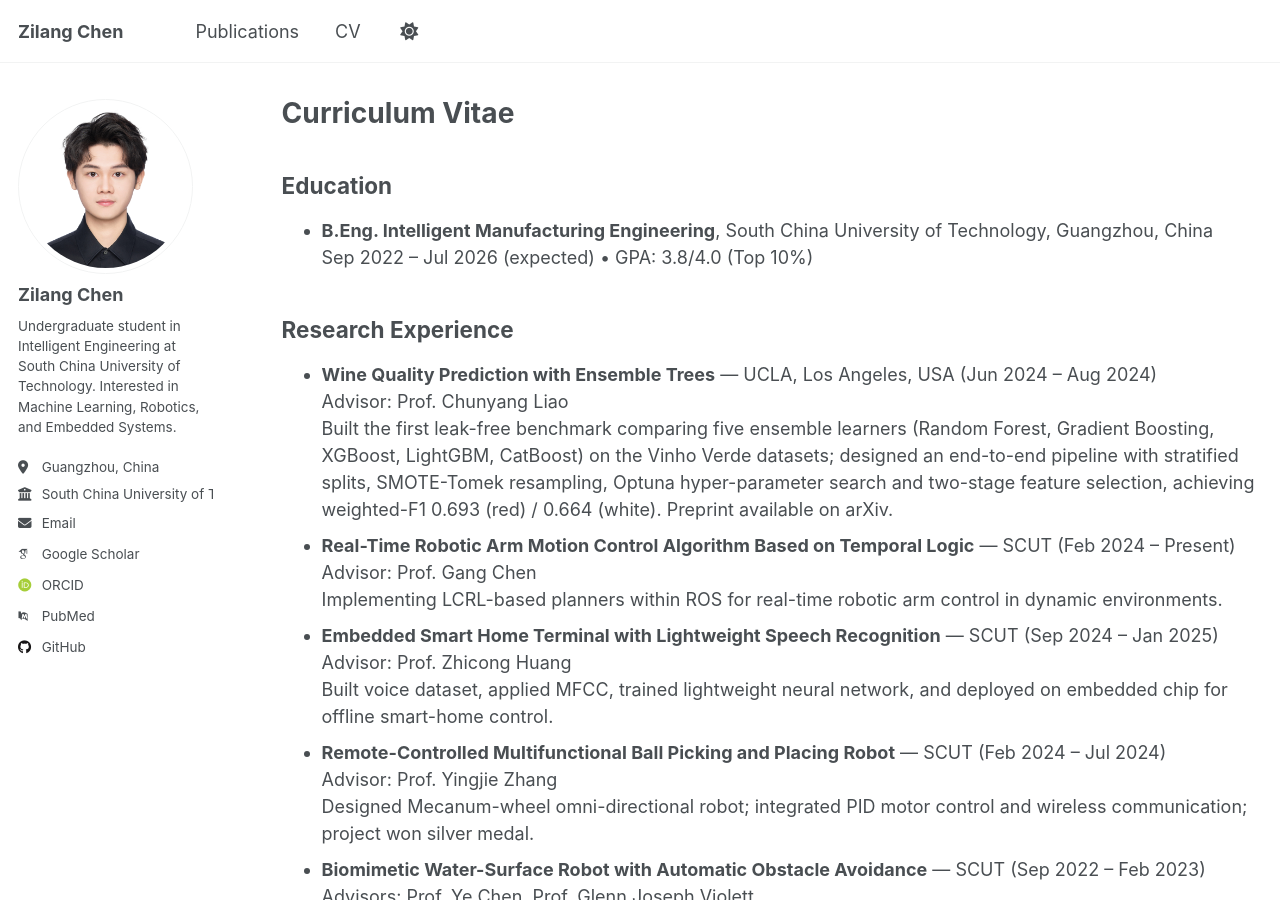
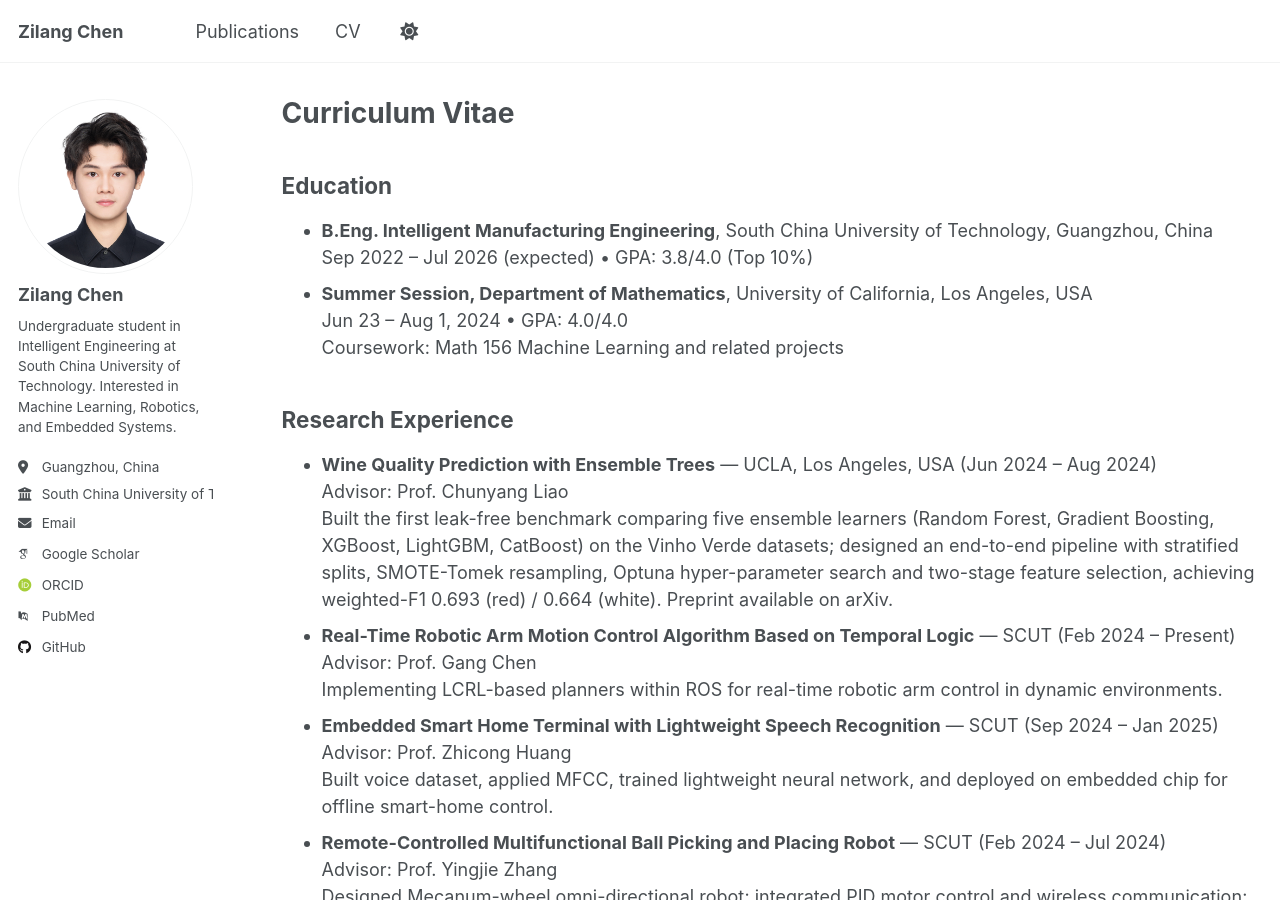
Before and after one commit to zilangchen/zilangchen.github.io, a Jekyll site: the page built from _pages/cv.md, in a window 1280 px wide and 900 px high. Built offline with Jekyll 4.4.1, drawn with Linux system fonts in a browser that asks for light colours; some web fonts are replaced; a script that is not in the unit is left out.

Commit message:
feat(cv): add UCLA Summer Session 2024 to education

```diff
--- a/_pages/cv.md
+++ b/_pages/cv.md
@@ -12,6 +12,9 @@ redirect_from:
 ## Education
 * **B.Eng. Intelligent Manufacturing Engineering**, South China University of Technology, Guangzhou, China
   Sep 2022 – Jul 2026 (expected) • GPA: 3.8/4.0 (Top 10%)
+* **Summer Session, Department of Mathematics**, University of California, Los Angeles, USA
+  Jun 23 – Aug 1, 2024 • GPA: 4.0/4.0
+  Coursework: Math 156 Machine Learning and related projects
 
 ## Research Experience
 * **Wine Quality Prediction with Ensemble Trees** — UCLA, Los Angeles, USA (Jun 2024 – Aug 2024)
```
